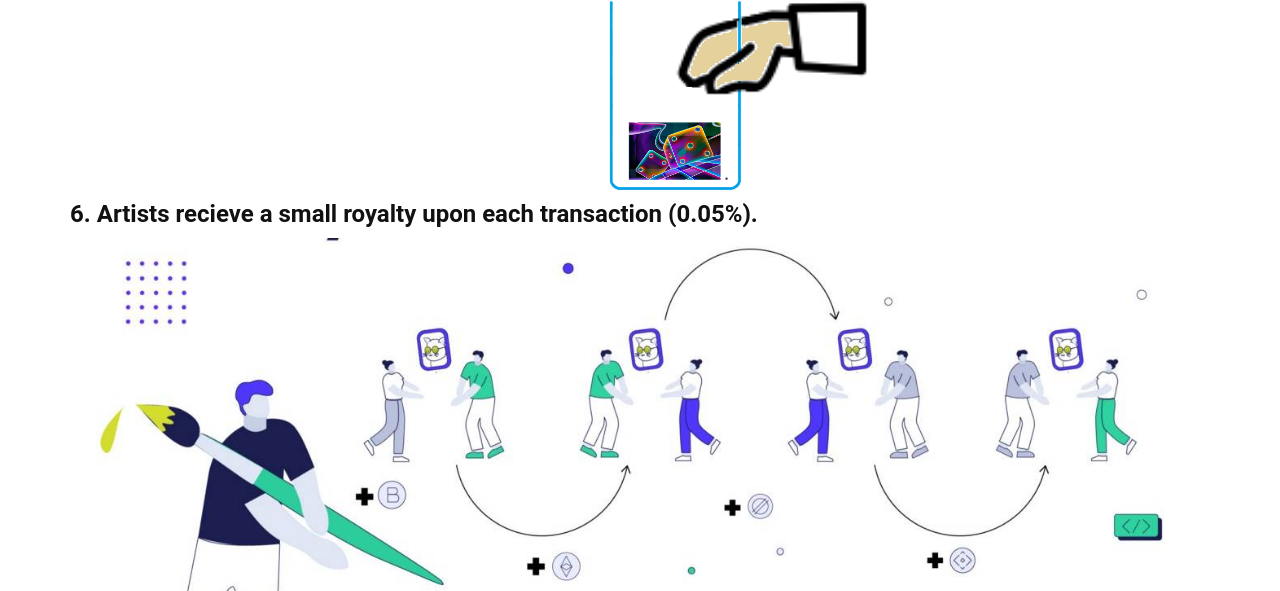
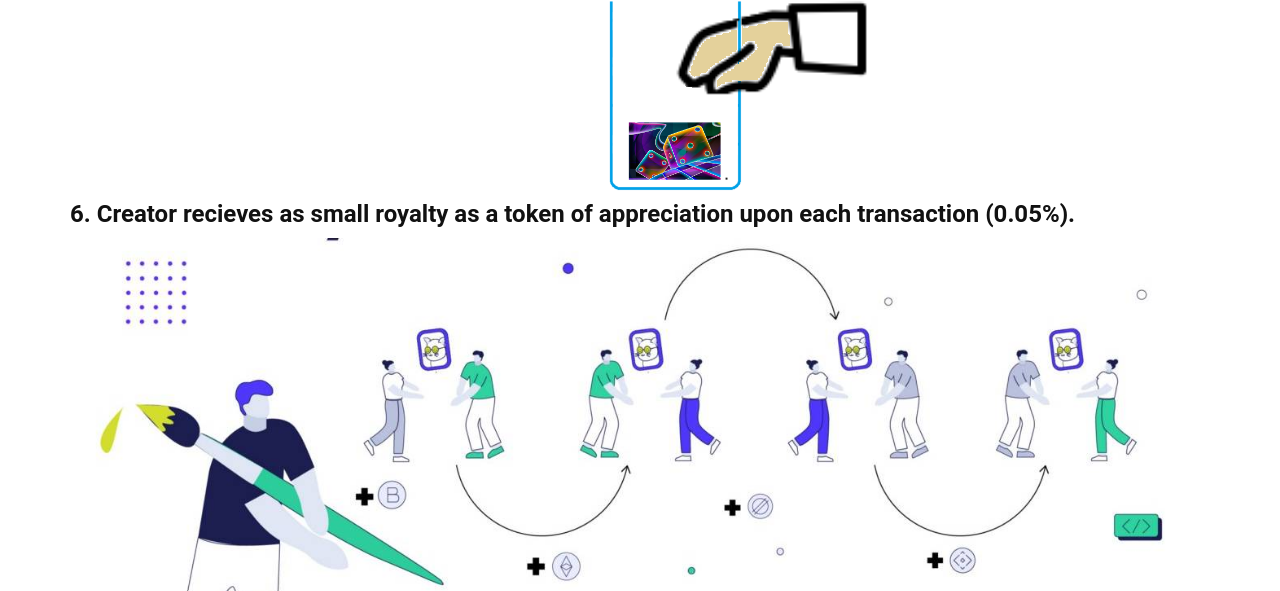
Before and after one commit to KAISRAICTT/kaisraictt.github.io, a plain HTML site: page index.html in a window 1280 px wide. Shown: the part 3950-4541 px from the top of the page. Drawn offline with nearby package versions, Linux system fonts and the light colour scheme.

Commit message:
minor edit

```diff
--- a/index.html
+++ b/index.html
@@ -148,7 +148,7 @@
                <h1 style="font-weight:bold;">4. Creator lists these stack copies on exchange under their Creator Account, giving Initial Stack Offering just like an IPO. </h1><br/>
                <h1 style="font-weight:bold;">5. This allows trading of stacks similar to stocks. Upon buying a stack, the onwership of underlying NFT copies in the stack will transfer to the buyer.</h1>
                <img  style="display: block; margin-left: auto; margin-right: auto;" src="images/buyandsellstacks_wc_v1.png" alt="#"/><br/><br/>
-               <h1 style="font-weight:bold;">6. Artists recieve a small royalty upon each transaction (0.05%).</h1>
+               <h1 style="font-weight:bold;">6. Creator recieves as small royalty as a token of appreciation upon each transaction (0.05%).</h1>
                <img  style="display: block; margin-left: auto; margin-right: auto;" src="images/royalty.jpg" alt="#"/><br/><br/>
                <h1 style="font-weight:bold;">7. Creator  creates new Artwork, it will get added to every stack on our exchange automatically.</h1>
                <img  style="display: block; margin-left: auto; margin-right: auto;" src="images/newNFTtoStack_v1.png" alt="#"/><br/><br/>
```
